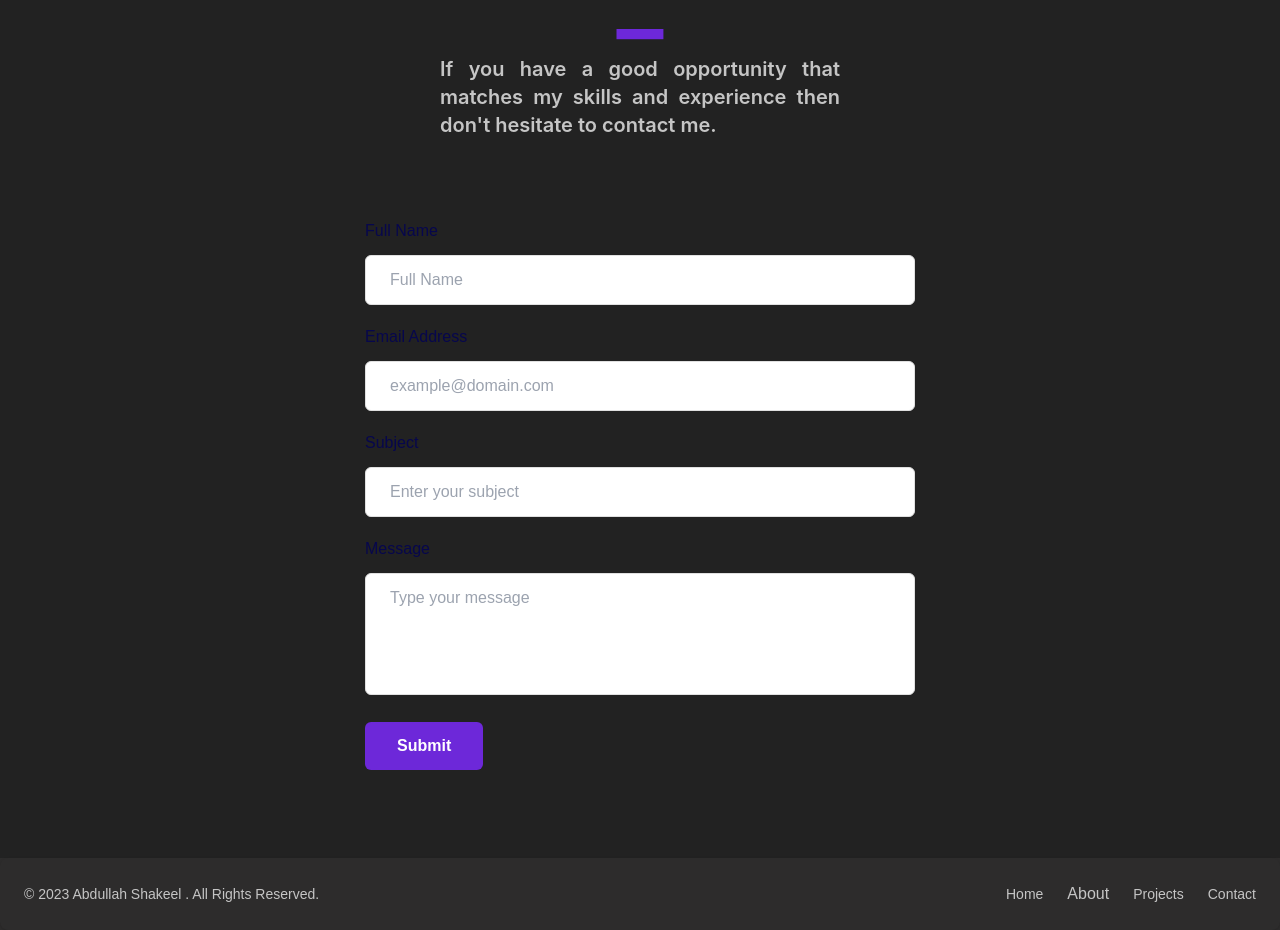
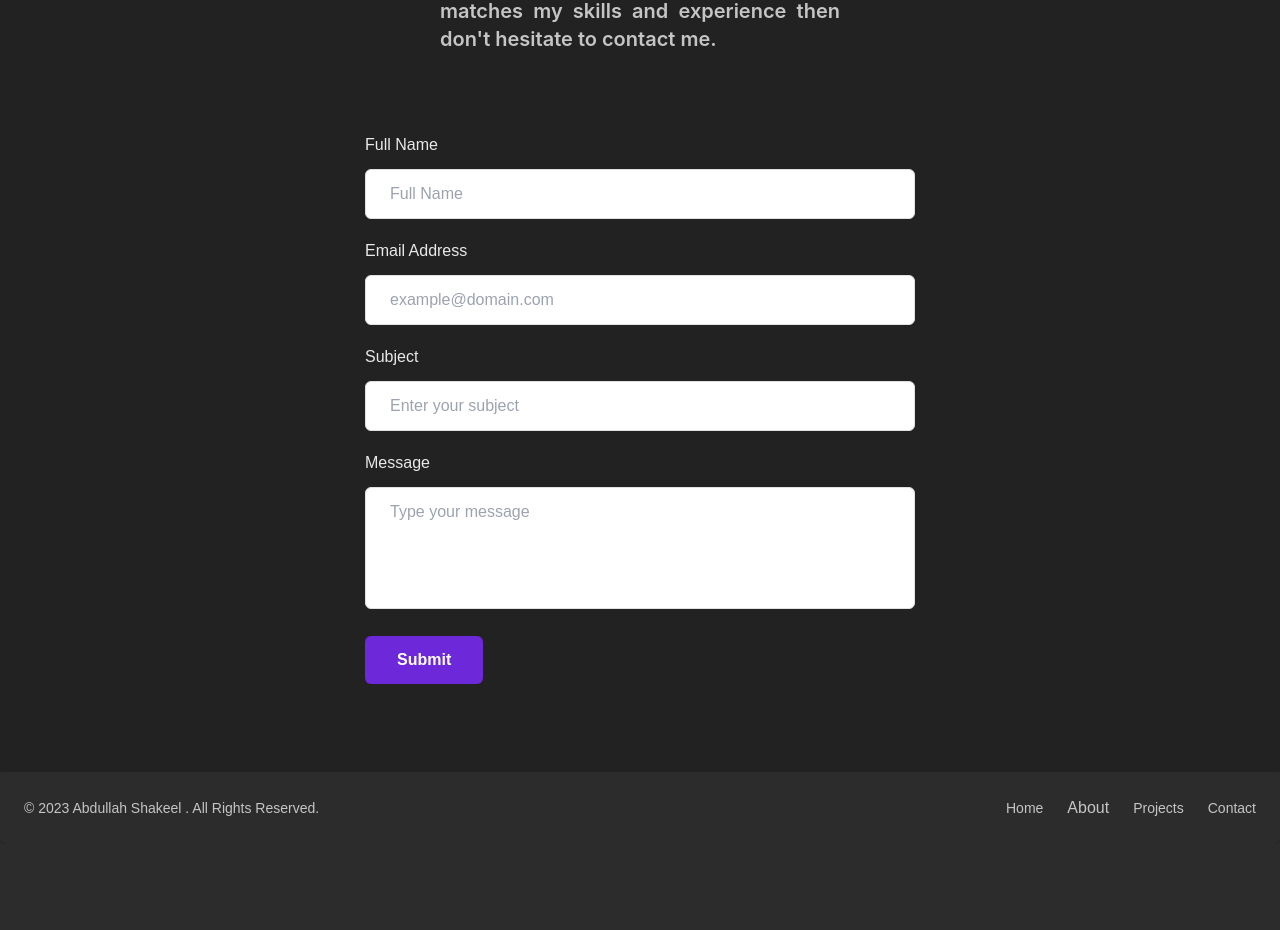
Before and after one commit to abdullah599/portfolio, a React (Create React App) app: page / in a window 1280 px wide. Shown: the part 3783-4713 px from the top of the page. After the commit the page ends 4627 px from the top, so only its background shows below. Built offline with nearby package versions, Linux system fonts and the light colour scheme.

Commit message:
Fixed hero size and contact form label's color

```diff
--- a/src/components/contact.jsx
+++ b/src/components/contact.jsx
@@ -20,11 +20,8 @@ class Contact extends Component {
             <div class="flex items-center justify-center p-12">
               <div class="mx-auto w-full max-w-[550px]">
                 <form action="#  " method="POST">
-                  <div class="mb-5">
-                    <label
-                      for="name"
-                      class="mb-3 block text-base font-medium text-[#07074D]"
-                    >
+                  <div class="mb-5 text-[color:var(--primary-text-color)]">
+                    <label for="name" class="mb-3 block text-base font-medium ">
                       Full Name
                     </label>
                     <input
@@ -38,7 +35,7 @@ class Contact extends Component {
                   <div class="mb-5">
                     <label
                       for="email"
-                      class="mb-3 block text-base font-medium text-[#07074D]"
+                      class="mb-3 block text-base font-medium text-[color:var(--primary-text-color)]"
                     >
                       Email Address
                     </label>
@@ -53,7 +50,7 @@ class Contact extends Component {
                   <div class="mb-5">
                     <label
                       for="subject"
-                      class="mb-3 block text-base font-medium text-[#07074D]"
+                      class="mb-3 block text-base font-medium text-[color:var(--primary-text-color)]"
                     >
                       Subject
                     </label>
@@ -68,7 +65,7 @@ class Contact extends Component {
                   <div class="mb-5">
                     <label
                       for="message"
-                      class="mb-3 block text-base font-medium text-[#07074D]"
+                      class="mb-3 block text-base font-medium text-[color:var(--primary-text-color)]"
                     >
                       Message
                     </label>
--- a/src/components/hero.jsx
+++ b/src/components/hero.jsx
@@ -8,7 +8,7 @@ class Hero extends Component {
   state = {};
   render() {
     return (
-      <div className=" flex  text-center text-gray-50 h-[40vh] w-full max-w-[900px] justify-center my-[15%] mx-auto  ">
+      <div className="h-fit  flex  text-center text-gray-50 h-[40vh] w-full max-w-[900px] justify-center my-[15%] mx-auto  ">
         <Element name="home" className="h-0"></Element>
         <div className="hidden lg:flex text-black   absolute top-1/3 left-0 h-[35%] bg-white w-[80px]  flex-col rounded-r-xl">
           <SocialIcon
@@ -39,7 +39,7 @@ class Hero extends Component {
             bgColor="#252525"
           />
         </div>
-        <div className="">
+        <div className="h-fit">
           <h1 className="uppercase  text-[color:var(--header-text-color)] font-bold  text-3xl md:text-6xl font-sans mx-auto">
             Hi, I'm Abdullah Shakeel
           </h1>
```
